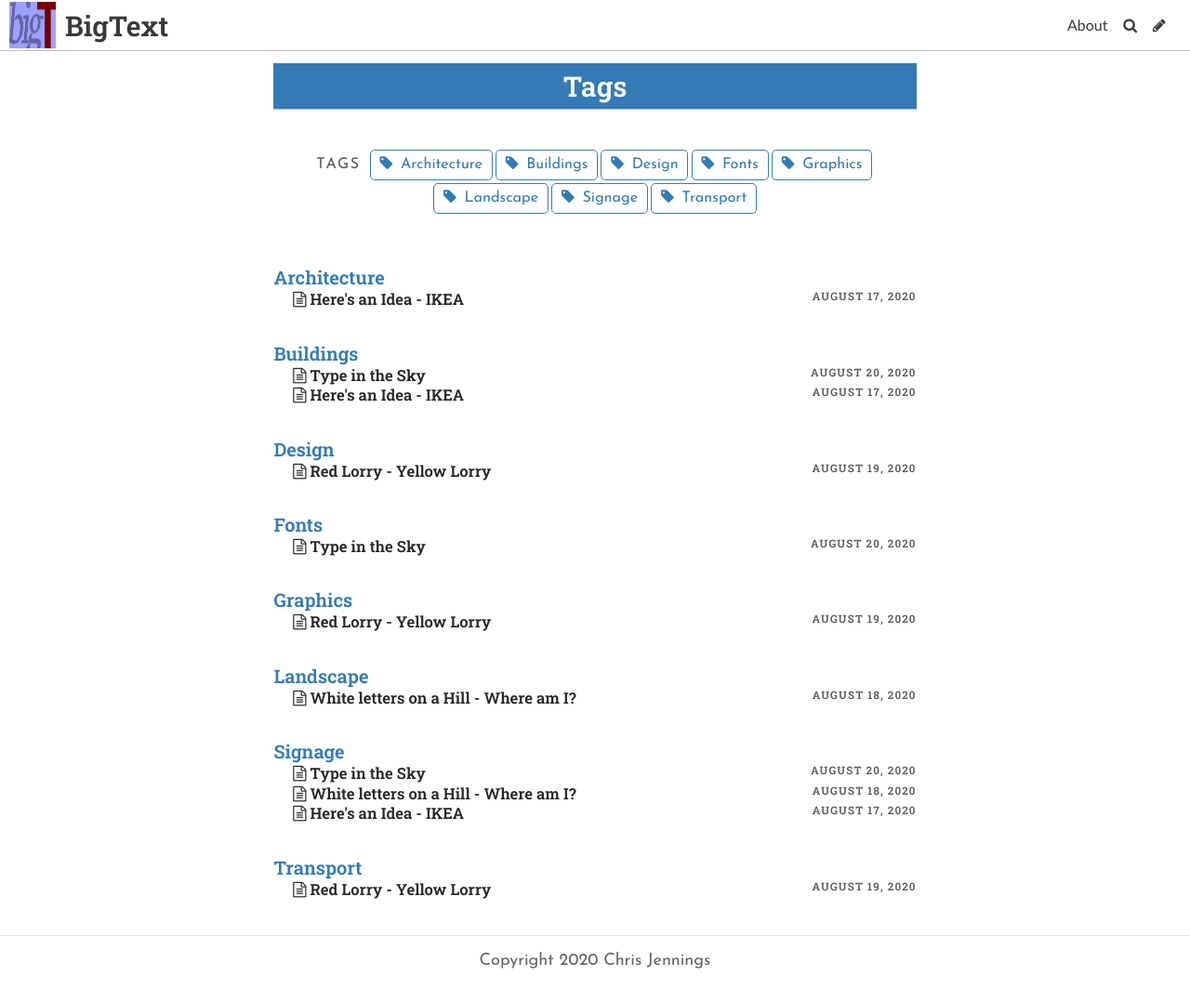
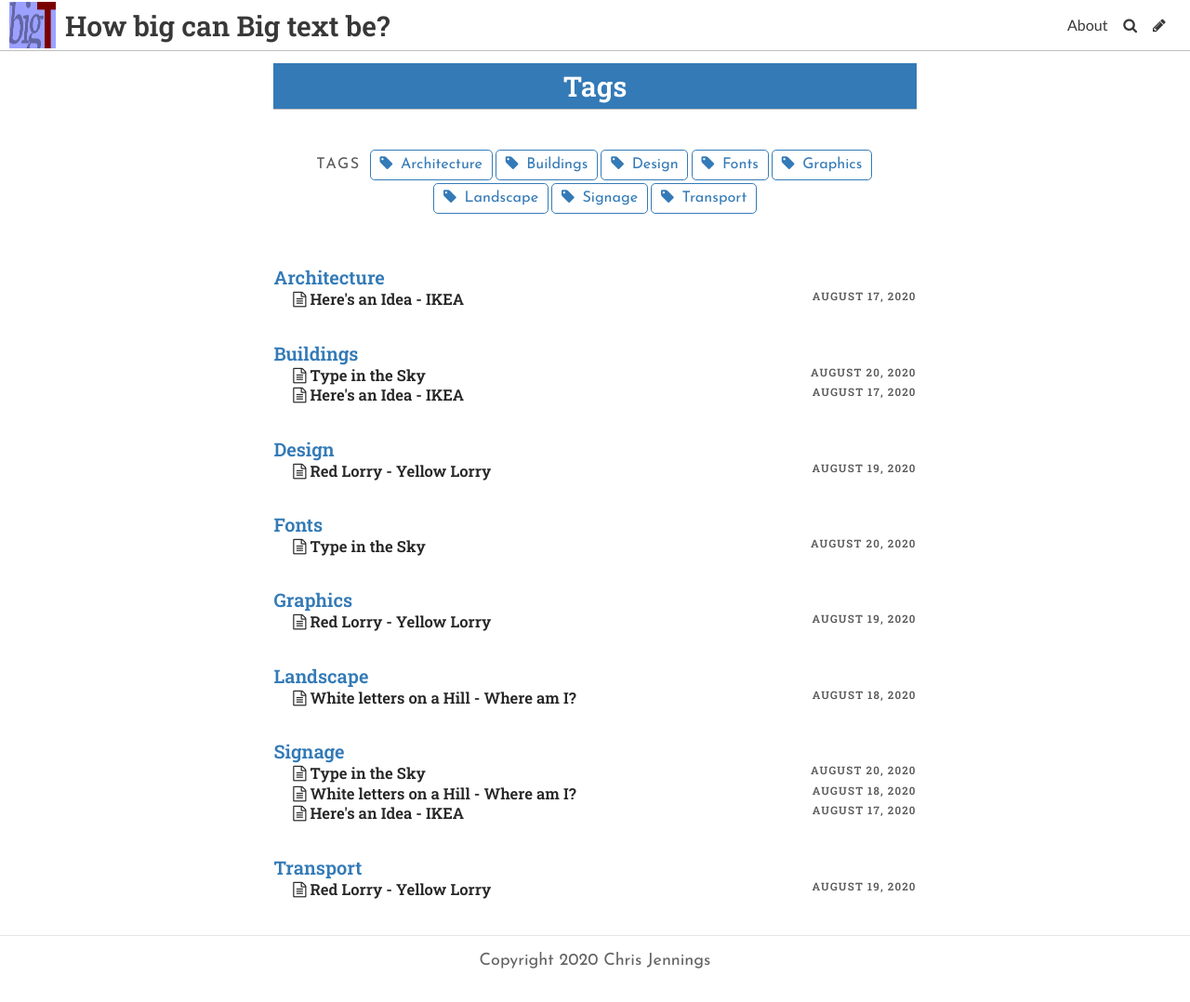
Before and after one commit to chrisatbrookes/bigtext, a Jekyll site: the page built from pages/tags.md, in a window 1280 px wide and 1078 px high. Shown: the whole window at 93% size. Built offline with Jekyll 4.4.1, drawn with Linux system fonts in a browser that asks for light colours; some web fonts are replaced.

Commit message:
Update Settings “general”

```diff
--- a/_data/settings.yml
+++ b/_data/settings.yml
@@ -1,4 +1,4 @@
-title: BigText
+title: How big can Big text be?
 description: Looking at how type is used in gigantic lettering
 header_text: ""
 footer_text: Copyright 2020 Chris Jennings
```
